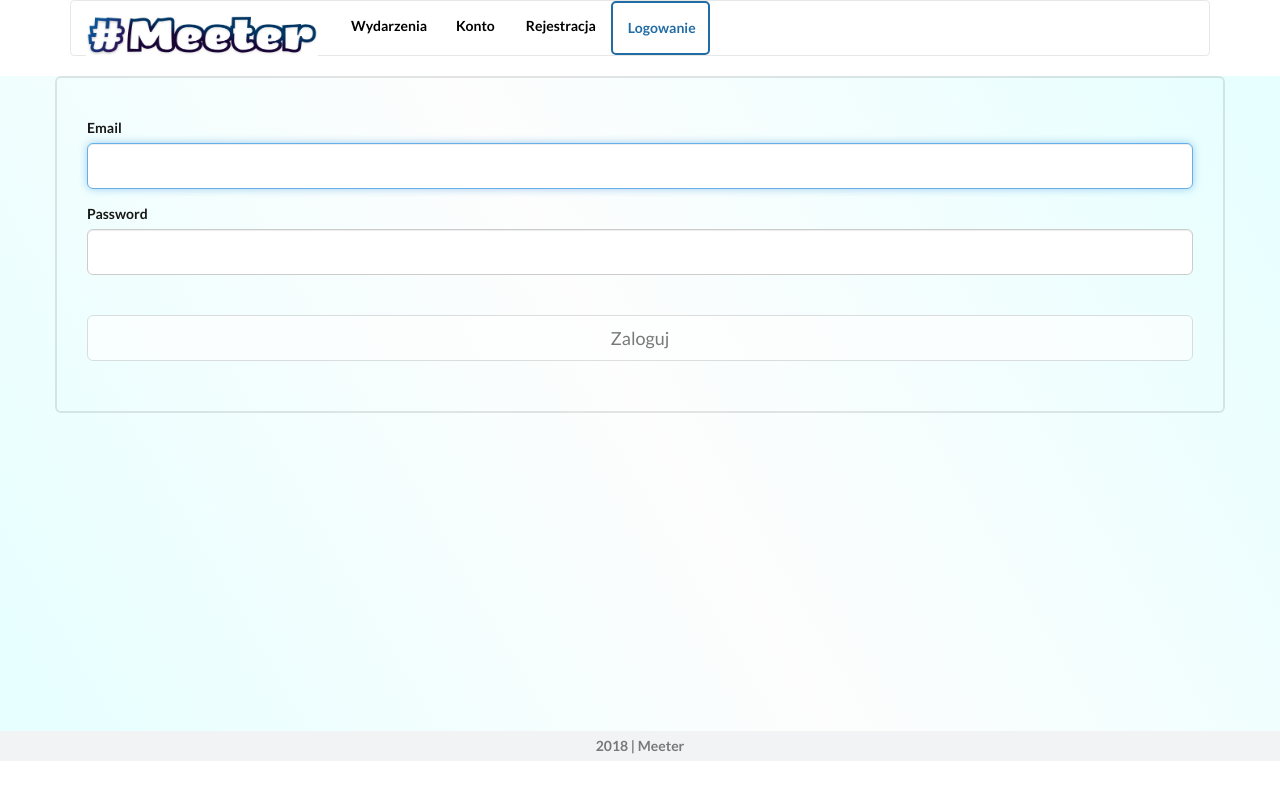
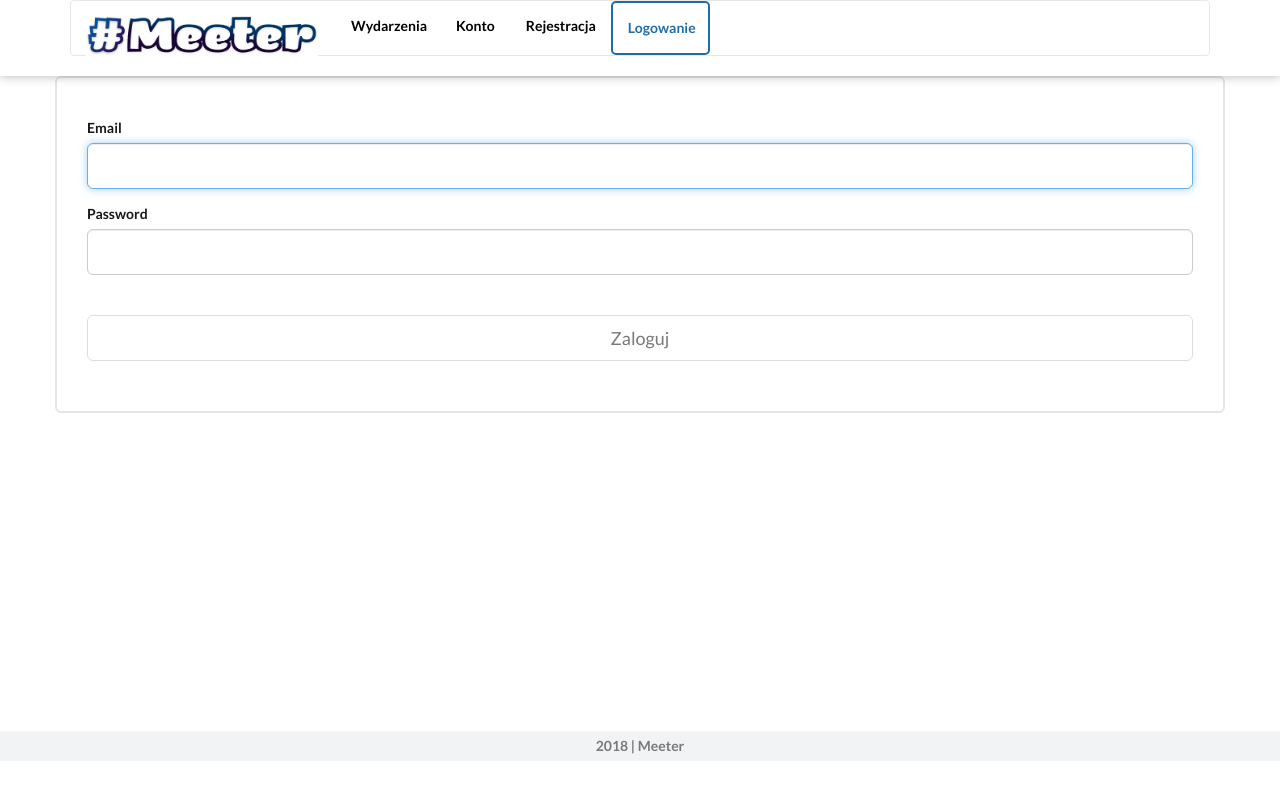
Before and after one commit to Koli96/MeeterWWW, a React (Create React App) app: page /login in a window 1280 px wide. Built offline with nearby package versions, Linux system fonts and the light colour scheme.

Commit message:
Edycja strony głównej

```diff
--- a/src/components/home.js
+++ b/src/components/home.js
@@ -5,7 +5,7 @@ import heroImg from "../assets/img/interview.png";
 class Home extends React.Component {
 	render() {
 		return (
-			<main className="main-section">
+			<main className="main-section homeSection">
 				<div className="container">
 					<div className="row">
 						<h1 className="headerText">
--- a/src/styles/css/main.css
+++ b/src/styles/css/main.css
@@ -49,6 +49,9 @@ background-color: #226CA6 !important;
 
 .main-container {
     min-height: calc(100vh - 145px);
+}
+.homeSection
+{
     background-color: #E0E0E0;
     background-image: -webkit-linear-gradient(30deg,#e6ffff, #FDFDFD , #e6ffff );
 }
```
